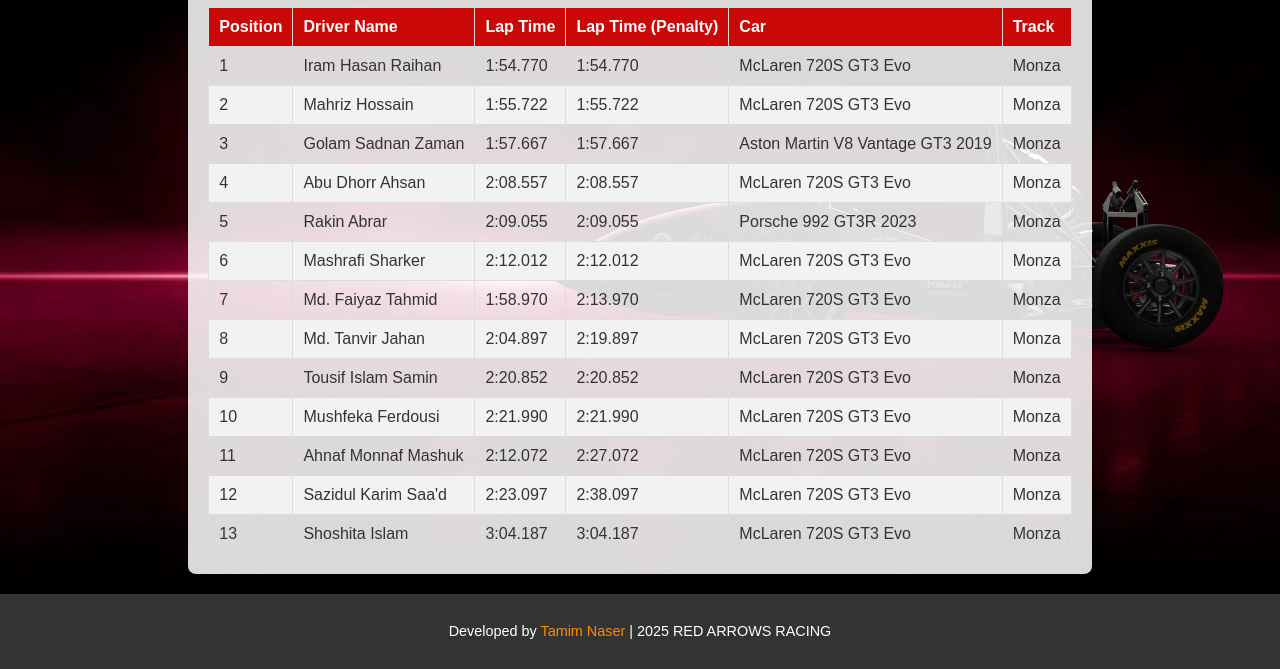
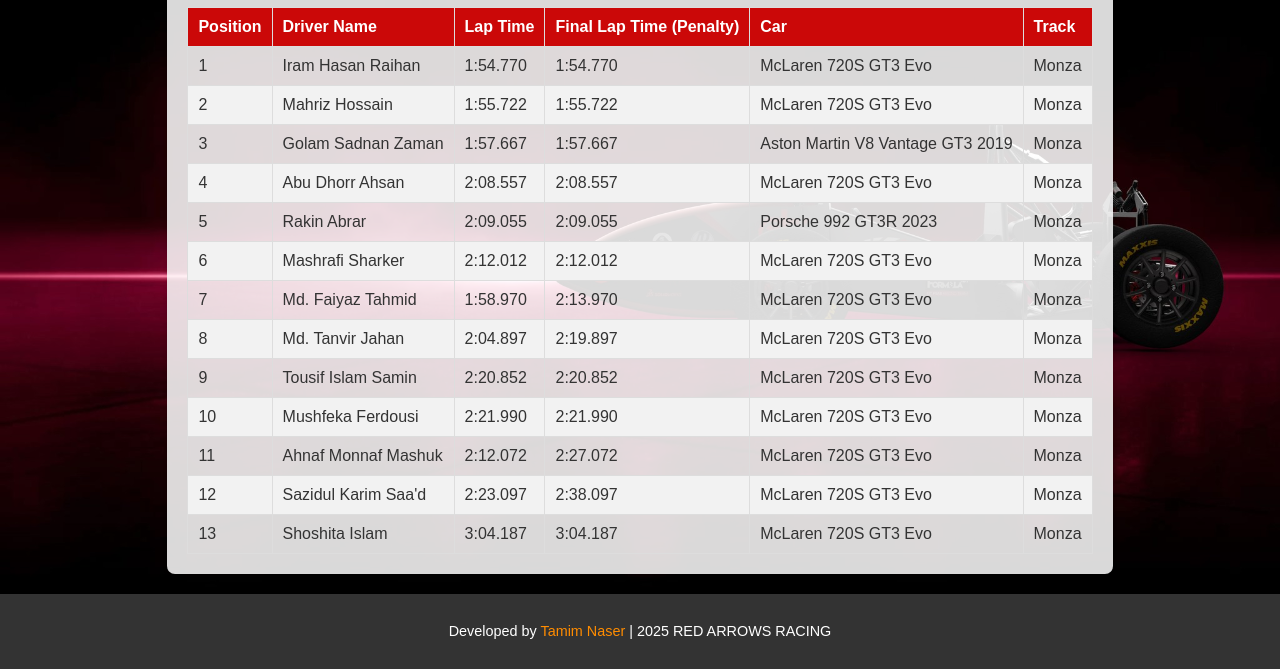
Before and after one commit to istamimnaser/redarrowsselection2025, a plain HTML site: page index.html in a window 1280 px wide. Shown: the part 193-862 px from the top of the page. Drawn offline with Linux system fonts and the light colour scheme.

Commit message:
Update index.html

```diff
--- a/index.html
+++ b/index.html
@@ -23,7 +23,7 @@
                     <th>Position</th>
                     <th>Driver Name</th>
                     <th>Lap Time</th>
-                    <th>Lap Time (Penalty)</th>
+                    <th>Final Lap Time (Penalty)</th>
                     <th>Car</th>
                     <th>Track</th>
                 </tr>
```
